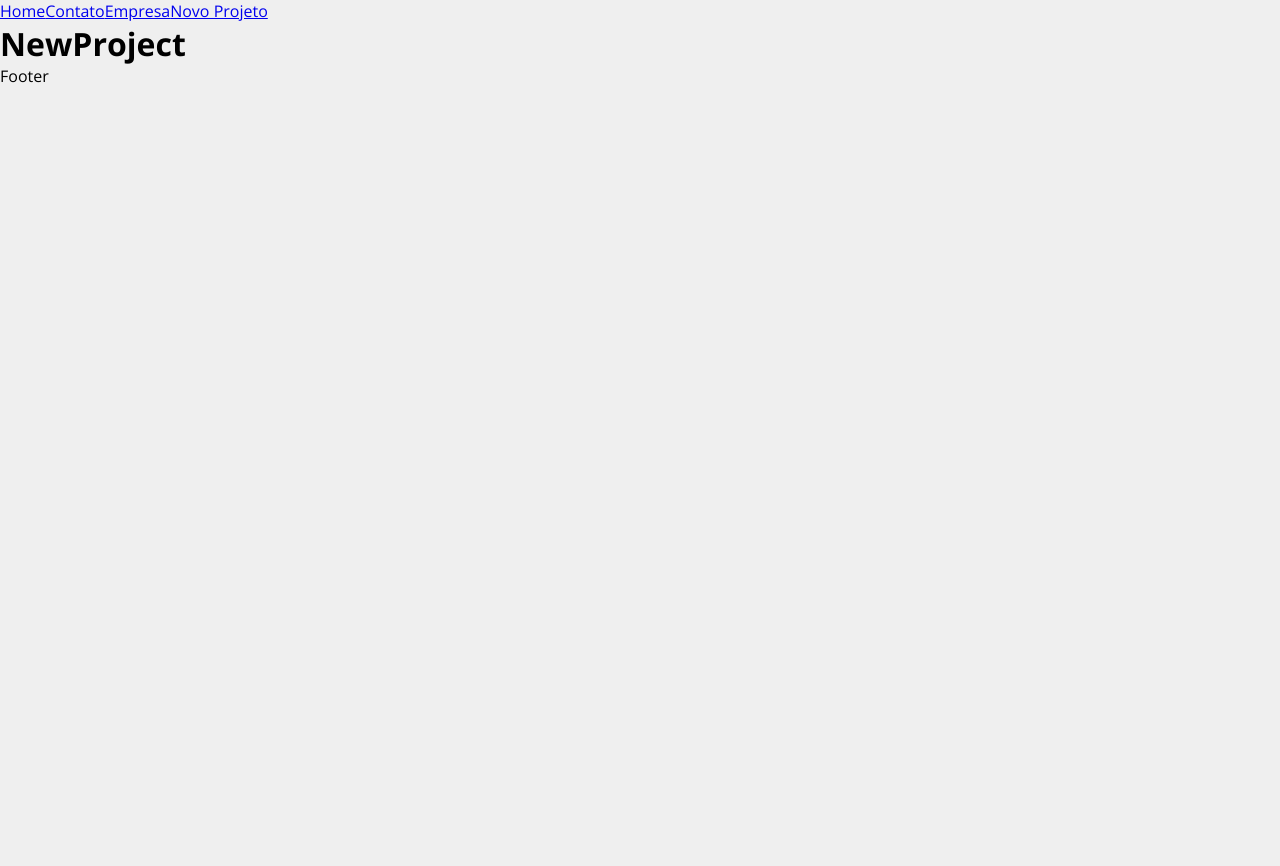
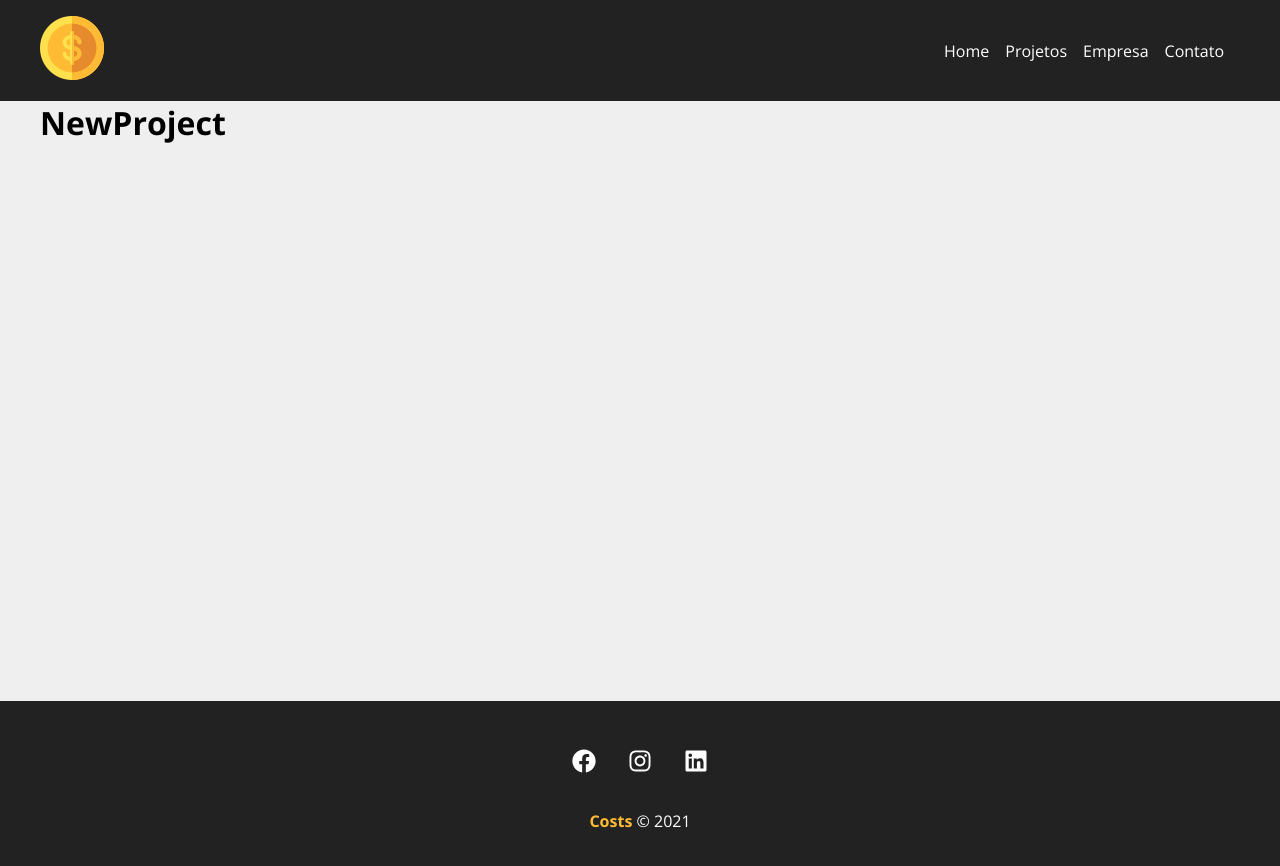
Before and after one commit to LeonardoDuarteBonafe/reactjs-project-costs, a JavaScript app: page /newproject in a window 1280 px wide. Shown: the top 866 px of the page. Before the commit the page ends 800 px from the top, so only its background shows below. Built offline with nearby package versions, Linux system fonts and the light colour scheme; the HTML template or start-up script is replaced by a standard one.

Commit message:
feature: creating footer and navbar

```diff
--- a/src/App.js
+++ b/src/App.js
@@ -3,25 +3,26 @@
 import Company from './components/pages/Company';
 import Contact from './components/pages/Contact';
 import NewProject from './components/pages/NewProject';
+import Projects from './components/pages/Projects';
+
 import Container from './components/pages/layout/Container';
+import Navbar from './components/pages/layout/Navbar'
+import Footer from './components/pages/layout/Footer'
 
 function App() {
   return (
     <Router>
-
-      <div>
-        <Link to='/'>Home</Link>
-        <Link to='/contact'>Contato</Link>
-        <Link to='/company'>Empresa</Link>
-        <Link to='/newproject'>Novo Projeto</Link>
-      </div>
+      <Navbar />
+      <Container customClass="min-height">
         <Routes>
           <Route exact path='/' element={<Home />} />
+          <Route exact path='/projects' element={<Projects />} />
           <Route exact path='/company' element={<Company />} />
           <Route exact path='/contact' element={<Contact />} />
           <Route exact path='/newproject' element={<NewProject />} />
         </Routes>
-      <footer>Footer</footer>
+      </Container>
+      <Footer />
     </Router>
   );
 }
--- /dev/null
+++ b/src/components/pages/Projects.js
@@ -0,0 +1,5 @@
+function Projects() {
+    return <h1>Projects</h1>
+}
+
+export default Projects
--- /dev/null
+++ b/src/components/pages/layout/Footer.js
@@ -0,0 +1,26 @@
+import { FaFacebook, FaInstagram, FaLinkedin } from 'react-icons/fa'
+
+import styles from './Footer.module.css'
+
+function Footer() {
+    return (
+        <footer className={styles.footer}>
+            <ul className={styles.social_list}>
+                <li>
+                    <FaFacebook />
+                </li>
+                <li>
+                    <FaInstagram />
+                </li>
+                <li>
+                    <FaLinkedin />
+                </li>
+            </ul>
+            <p className={styles.copy_right}>
+                <span>Costs</span> &copy; 2021
+            </p>
+        </footer>
+    )
+}
+
+export default Footer
--- /dev/null
+++ b/src/components/pages/layout/Footer.module.css
@@ -0,0 +1,34 @@
+.footer{
+    background-color: #222;
+    color: #fff;
+    padding: 3em;
+    text-align: center;
+}
+
+.social_list{
+    display: flex;
+    justify-content: center;
+    list-style-type: none;
+}
+
+.social_list li{
+    margin: 0 1em;
+}
+
+.social_list li:hover{
+    color: #ffbb33;
+}
+
+.social_list svg{
+    font-size: 1.5em;
+    cursor: pointer;
+}
+
+.copy_right{
+    margin-top: 2em;
+}
+
+.copy_right span{
+    font-weight: bold;
+    color: #ffbb33;
+}
--- /dev/null
+++ b/src/components/pages/layout/Navbar.js
@@ -0,0 +1,34 @@
+import { Link } from 'react-router-dom'
+
+import Container from './Container'
+
+import styles from './Navbar.module.css'
+import logo from '../../../img/costs_logo.png'
+
+function Navbar() {
+    return (
+        <nav class={styles.navbar}>
+            <Container>
+                <Link to="/">
+                    <img src={logo} alt="Costs" />
+                </Link>
+                <ul className={styles.list}>
+                    <li className={styles.item}>
+                        <Link to='/'>Home</Link>
+                    </li>
+                    <li className={styles.item}>
+                        <Link to='/projects'>Projetos</Link>
+                    </li>
+                    <li className={styles.item}>
+                        <Link to='/company'>Empresa</Link>
+                    </li>
+                    <li className={styles.item}>
+                        <Link to='/contact'>Contato</Link>
+                    </li>
+                </ul>
+            </Container>
+        </nav>
+    )
+}
+
+export default Navbar
--- /dev/null
+++ b/src/components/pages/layout/Navbar.module.css
@@ -0,0 +1,25 @@
+.navbar{
+    display: flex;
+    justify-content: space-between;
+    background-color: #222;
+    padding: 1em;
+}
+
+.list{
+    display: flex;
+    list-style: none;
+    align-items: center;
+}
+
+.item{
+    margin-right: 1em;
+}
+
+.item a{
+    color: #fff;
+    text-decoration: none;
+}
+
+.item a:hover{
+    color: #ffbb33;
+}
```
Lines whose indentation alone changed are shown as unchanged.
